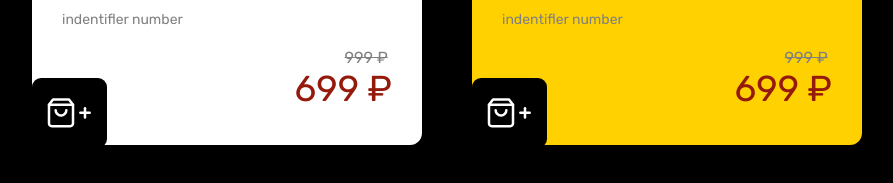
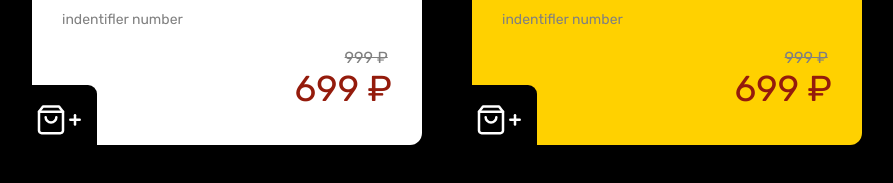
Before and after one commit to Shelter228/project2, a plain HTML site: page index.html in a window 1280 px wide. Shown: the part 457-640 px from the top of the page, without its empty margins (193-1086 px from the left). Drawn offline with Linux system fonts and the light colour scheme.

Commit message:
first commit

```diff
--- a/style.css
+++ b/style.css
@@ -5,7 +5,7 @@
 }
 body {
   background-color: black;
-  font-family: 'Rubik', sans-serif;
+  font-family: "Rubik", sans-serif;
 }
 .container {
   display: flex;
@@ -22,7 +22,7 @@ body {
   flex-direction: column;
   background-color: #ffffff;
   border-radius: 12px;
-
+  position: relative;
 }
 img {
   width: 170px;
@@ -49,13 +49,13 @@ img {
 }
 .price {
   display: flex;
-  justify-content: space-between;
+  justify-content: flex-end;
   gap: 8px;
   padding: 20px 30px 0 0;
 }
 .pricetwo {
   display: flex;
-    justify-content: space-between;
+  justify-content: flex-end;
   gap: 8px;
   padding: 20px 30px 0 0;
 }
@@ -92,8 +92,11 @@ img {
   width: 75px;
   height: 70px;
   padding: 15px;
-  margin: 30px 0 0 0 ;
   border-radius: 9px;
+  position: absolute;
+  bottom: -10px;
+  left: -10px;
+
 }
 .icone {
   background-color: black;
@@ -101,5 +104,7 @@ img {
   height: 70px;
   padding: 15px;
   border-radius: 9px;
-  margin: 30px 0 0 0 ;
+  position: absolute;
+  bottom: -10px;
+  left: -10px;
 }
```
Lines whose indentation alone changed are shown as unchanged.
